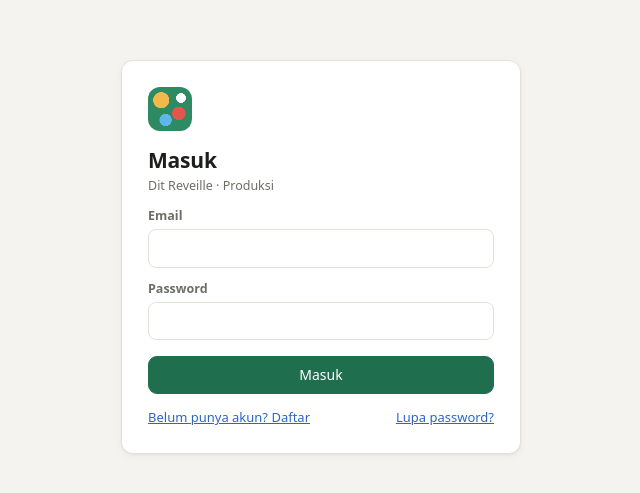
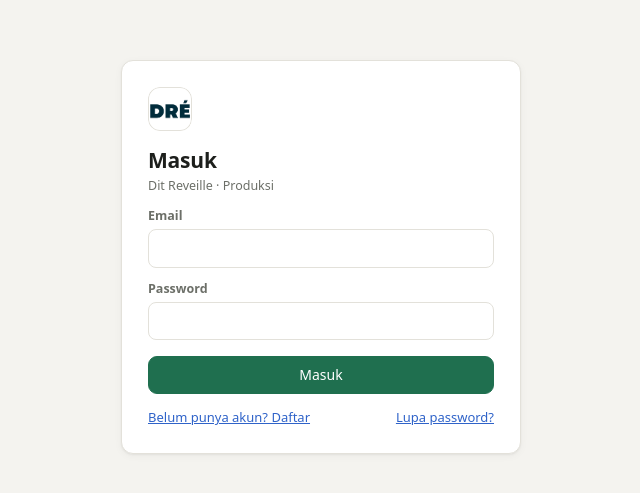
Before and after one commit to affanmnr/dre-production, a plain HTML site: page index.html in a window 1280 px wide. Shown: the part 105-598 px from the top of the page, without its empty margins (319-959 px from the left). Drawn offline with nearby package versions, Linux system fonts and the light colour scheme.

Commit message:
Use the DRE logo (navy on light, white on the green sidebar) and as favicon

```diff
--- a/index.html
+++ b/index.html
@@ -4,6 +4,7 @@
 <meta charset="utf-8">
 <meta name="viewport" content="width=device-width,initial-scale=1,maximum-scale=1,user-scalable=no,viewport-fit=cover">
 <title>DRE Production</title>
+<link rel="icon" type="image/webp" href="assets/dre-logo.webp">
 <style>
 :root{color-scheme:light;
   --bg:#f4f3ef; --panel:#ffffff; --ink:#1d1f1c; --muted:#6c6f68; --line:#e3e1da; --soft:#efeee8;
@@ -20,7 +21,9 @@ button{cursor:pointer}
 /* NAV */
 .nav{width:210px;flex:none;background:#173f30;color:#e8f1ec;padding:18px 12px;display:flex;flex-direction:column;gap:4px;position:sticky;top:0;height:100vh}
 .logo{display:flex;align-items:center;gap:10px;padding:4px 8px 18px}
-.logo-mark{width:34px;height:34px;border-radius:9px;background:radial-gradient(circle at 30% 30%,#f2b84b 0 18%,transparent 19%),radial-gradient(circle at 70% 60%,#e2574c 0 16%,transparent 17%),radial-gradient(circle at 40% 75%,#5fb6e8 0 14%,transparent 15%),radial-gradient(circle at 75% 25%,#fff 0 10%,transparent 11%),#2e8a63}
+/* DRÉ wordmark: the source images are 2000px squares with the mark slightly above centre, so zoom and position into it */
+.logo-mark{width:34px;height:34px;border-radius:9px;background:#fff url(assets/dre-logo.webp) 49.4% 35.2%/215% no-repeat;box-shadow:inset 0 0 0 1px var(--line)}
+.nav .logo-mark{background:rgba(255,255,255,.08) url(assets/dre-logo-white.webp) 49.4% 35.2%/215% no-repeat;box-shadow:inset 0 0 0 1px rgba(255,255,255,.18)}
 .logo b{display:block;font-size:15px;letter-spacing:.2px}.logo small{opacity:.65;font-size:11.5px}
 .nav-btn{display:flex;align-items:center;gap:10px;border:0;background:none;color:inherit;text-align:left;padding:10px 12px;border-radius:9px;opacity:.78;font-weight:500}
 .nav-btn:hover{background:rgba(255,255,255,.07);opacity:1}
```
Also changed, not shown: assets/dre-logo-white.webp (added), assets/dre-logo.webp (added).
